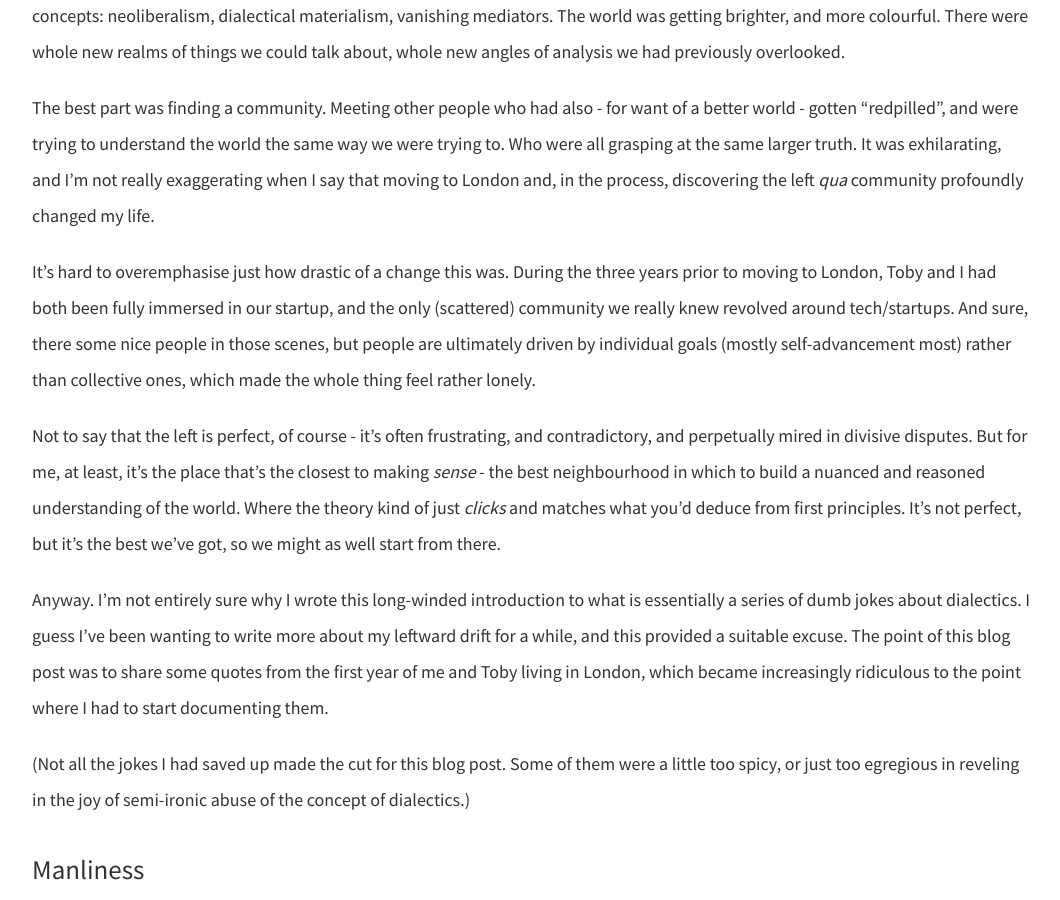
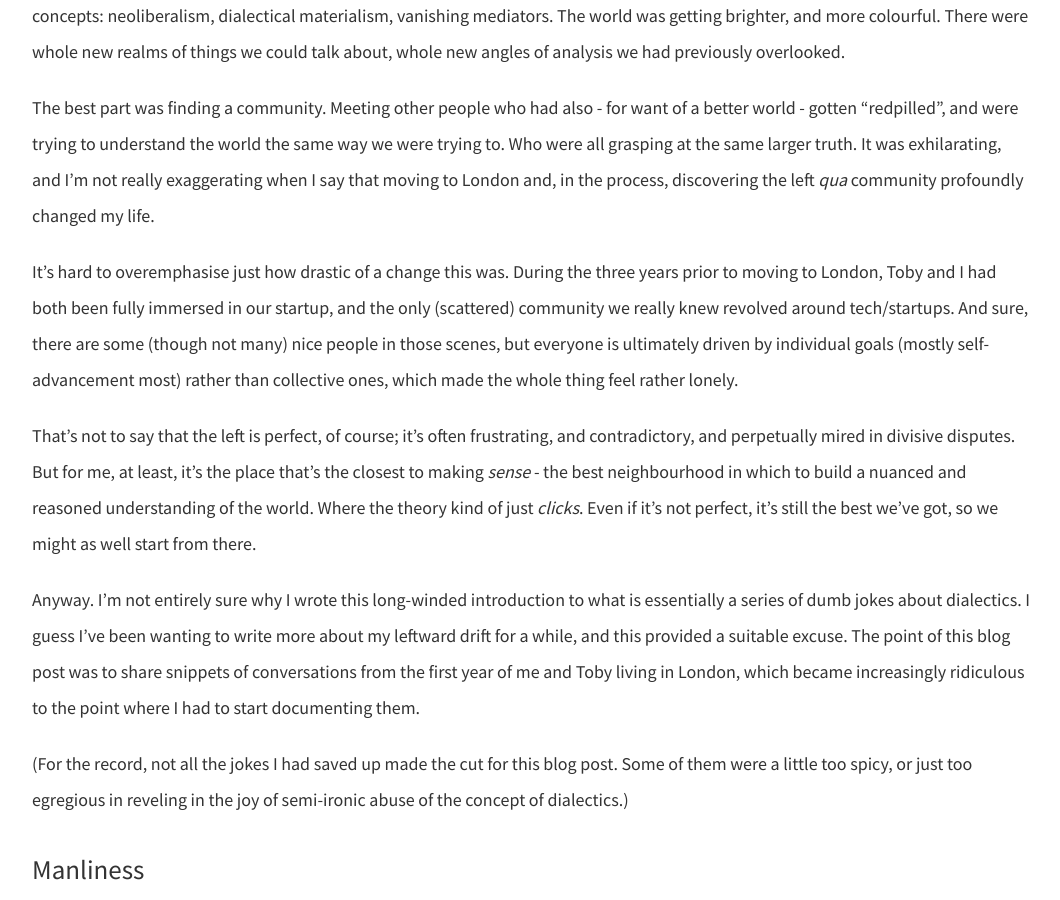
Before and after one commit to dellsystem/dellsystem.github.io, a Jekyll site: the page built from _posts/2019-1-6-fragments-6.md, in a window 1280 px wide and 900 px high, scrolled down 735 px. Shown: the whole window, without its empty margins (108-1168 px from the left). Built offline with Jekyll 4.4.1, drawn with Linux system fonts in a browser that asks for light colours; some of the changed text lies outside the part shown.

Commit message:
Fix more errors in framgnets-6 UGH
I really need to stop writing these so close to midnight

```diff
--- a/_posts/2019-1-6-fragments-6.md
+++ b/_posts/2019-1-6-fragments-6.md
@@ -10,13 +10,13 @@ Soon after arriving in London, though, we really plunged into it, in an eerily s
 
 The best part was finding a community. Meeting other people who had also - for want of a better world - gotten "redpilled", and were trying to understand the world the same way we were trying to. Who were all grasping at the same larger truth. It was exhilarating, and I'm not really exaggerating when I say that moving to London and, in the process, discovering the left _qua_ community profoundly changed my life.
 
-It's hard to overemphasise just how drastic of a change this was. During the three years prior to moving to London, Toby and I had both been fully immersed in our startup, and the only (scattered) community we really knew revolved around tech/startups. And sure, there some nice people in those scenes, but people are ultimately driven by individual goals (mostly self-advancement most) rather than collective ones, which made the whole thing feel rather lonely.
+It's hard to overemphasise just how drastic of a change this was. During the three years prior to moving to London, Toby and I had both been fully immersed in our startup, and the only (scattered) community we really knew revolved around tech/startups. And sure, there are some (though not many) nice people in those scenes, but everyone is ultimately driven by individual goals (mostly self-advancement most) rather than collective ones, which made the whole thing feel rather lonely.
 
-Not to say that the left is perfect, of course - it's often frustrating, and contradictory, and perpetually mired in divisive disputes. But for me, at least, it's the place that's the closest to making _sense_ - the best neighbourhood in which to build a nuanced and reasoned understanding of the world. Where the theory kind of just _clicks_ and matches what you'd deduce from first principles. It's not perfect, but it's the best we've got, so we might as well start from there.
+That's not to say that the left is perfect, of course; it's often frustrating, and contradictory, and perpetually mired in divisive disputes. But for me, at least, it's the place that's the closest to making _sense_ - the best neighbourhood in which to build a nuanced and reasoned understanding of the world. Where the theory kind of just _clicks_. Even if it's not perfect, it's still the best we've got, so we might as well start from there.
 
-Anyway. I'm not entirely sure why I wrote this long-winded introduction to what is essentially a series of dumb jokes about dialectics. I guess I've been wanting to write more about my leftward drift for a while, and this provided a suitable excuse. The point of this blog post was to share some quotes from the first year of me and Toby living in London, which became increasingly ridiculous to the point where I had to start documenting them.
+Anyway. I'm not entirely sure why I wrote this long-winded introduction to what is essentially a series of dumb jokes about dialectics. I guess I've been wanting to write more about my leftward drift for a while, and this provided a suitable excuse. The point of this blog post was to share snippets of conversations from the first year of me and Toby living in London, which became increasingly ridiculous to the point where I had to start documenting them.
 
-(Not all the jokes I had saved up made the cut for this blog post. Some of them were a little too spicy, or just too egregious in reveling in the joy of semi-ironic abuse of the concept of dialectics.)
+(For the record, not all the jokes I had saved up made the cut for this blog post. Some of them were a little too spicy, or just too egregious in reveling in the joy of semi-ironic abuse of the concept of dialectics.)
 
 ### Manliness
 
```
